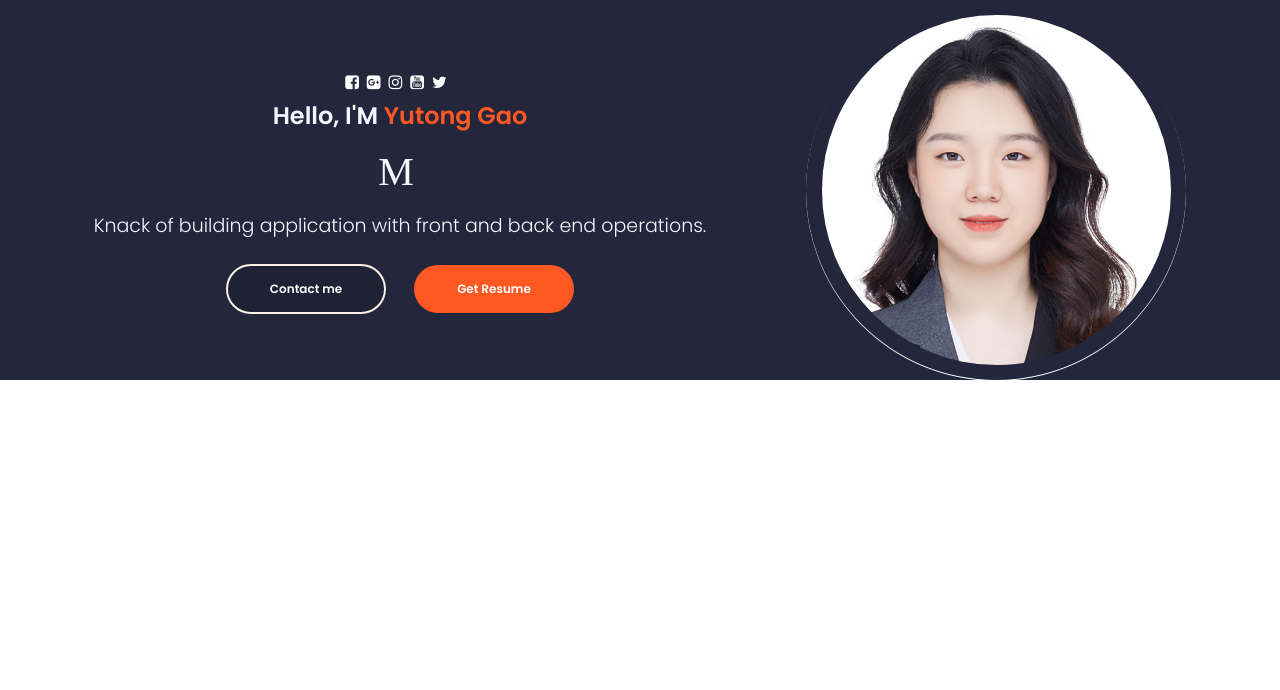
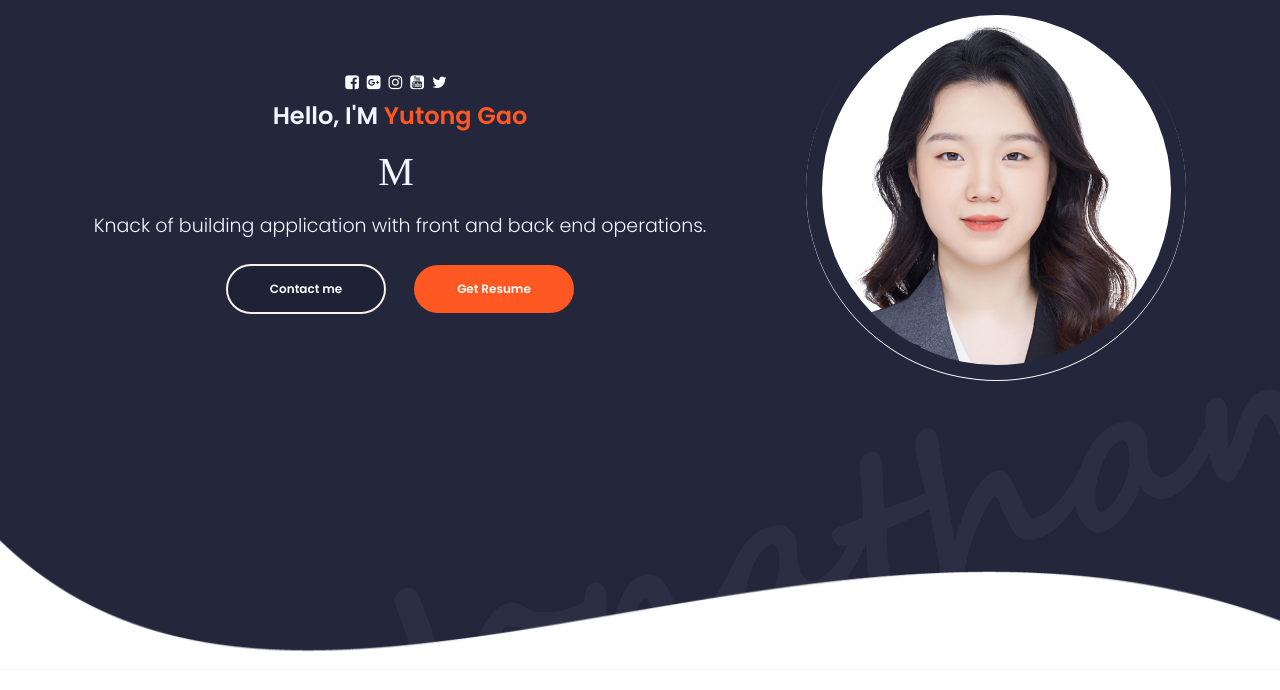
Before and after one commit to Yutong-Gao/MyPortfolio, a React (Create React App) app: page / in a window 1280 px wide. Shown: the top 690 px of the page. Built offline with nearby package versions, Linux system fonts and the light colour scheme; a web font is replaced by a local one.

Commit message:
footer component of home page & restructure

```diff
--- a/src/App.js
+++ b/src/App.js
@@ -1,10 +1,10 @@
 import "./App.css";
-import Profile from "./PortfolioContainer/Home/Profile";
+import PortfolioContainer from "./PortfolioContainer/PortfolioContainer";
 
 function App() {
   return (
     <div className="App">
-      <Profile></Profile>
+      <PortfolioContainer />
     </div>
   );
 }
--- /dev/null
+++ b/src/PortfolioContainer/Home/Footer/Footer.css
@@ -0,0 +1,25 @@
+.footer-container{
+    height: 17.8%;
+    width: 100%;
+    overflow: hidden;
+    display: flex;
+    justify-content: center;
+}
+
+.footer-parent{
+    width: 100%;
+    height: 100%;
+    max-width: 1920px;
+}
+
+.footer-parent img{
+    max-width: 100%;
+    height: 130px;
+}
+
+@media only screen and (max-width: 1110px) {
+    .footer-parent {
+        display: flex;
+        align-items: flex-end;
+    }
+}
--- /dev/null
+++ b/src/PortfolioContainer/Home/Footer/Footer.js
@@ -0,0 +1,15 @@
+import React from "react";
+import "./Footer.css";
+
+export default function Footer() {
+  return (
+    <div className="footer-container">
+      <div className="footer-parent">
+        <img
+          src={require("../../../assets/Home/shape-bg.png")}
+          alt="no internet connection"
+        />
+      </div>
+    </div>
+  );
+}
--- /dev/null
+++ b/src/PortfolioContainer/Home/Home.css
@@ -0,0 +1,7 @@
+.home-container{
+    display: flex;
+    flex-direction: column;
+    justify-content: space-between;
+    min-height: 670px ;
+    background-image:url("../../assets/Home/bg.jpg");
+}
--- /dev/null
+++ b/src/PortfolioContainer/Home/Home.js
@@ -0,0 +1,13 @@
+import React from "react";
+import Profile from "./Profile/Profile";
+import Footer from "./Footer/Footer";
+import "./Home.css";
+
+export default function Home() {
+  return (
+    <div className="home-container">
+      <Profile />
+      <Footer />
+    </div>
+  );
+}
--- a/src/PortfolioContainer/Home/Profile.css
+++ b/src/PortfolioContainer/Home/Profile/Profile.css
@@ -5,7 +5,7 @@
     justify-content: center;
     height: 10%;
     min-height: fit-content;
-    background-image:url("../../assets/Home/bg.jpg");
+
 }
 
 .profile-parent{
@@ -69,7 +69,7 @@
 .profile-picture-background{
     height: 92%;
     width: 92%;
-    background-image: url('../../assets/Home/photo_GYT.jpg');
+    background-image: url('../../../assets/Home/photo_GYT.jpg');
     background-size: cover;
     border-radius: 50%;
     background-repeat: no-repeat;
--- /dev/null
+++ b/src/PortfolioContainer/PortfolioContainer.js
@@ -0,0 +1,19 @@
+import React from "react";
+import { TOTAL_SCREENS } from "../utilities/commonUtils";
+
+export default function PortfolioContainer() {
+  const mapAllScreens = () => {
+    return TOTAL_SCREENS.map((screen) =>
+      screen.component ? (
+        <screen.component
+          screenName={screen.screen_name}
+          key={screen.screen_name}
+          id={screen.screen_name}
+        />
+      ) : (
+        <div key={screen.screen_name}></div>
+      )
+    );
+  };
+  return <div className="portfolio-container">{mapAllScreens()}</div>;
+}
--- /dev/null
+++ b/src/utilities/commonUtils.js
@@ -0,0 +1,16 @@
+import Home from "../PortfolioContainer/Home/Home";
+
+export const TOTAL_SCREENS = [
+  {
+    screen_name: "Home",
+    component: Home,
+  },
+];
+
+export const GET_SCREEN_INDEX = (screen_name) => {
+  if (!screen_name) return -1;
+  for (let i = 0; i < TOTAL_SCREENS.length; i++) {
+    if (TOTAL_SCREENS[i].screen_name === screen_name) return 1;
+  }
+  return -1;
+};
```
Also changed, not shown: src/PortfolioContainer/Home/Profile/Profile.js (renamed from src/PortfolioContainer/Home/Profile.js).
